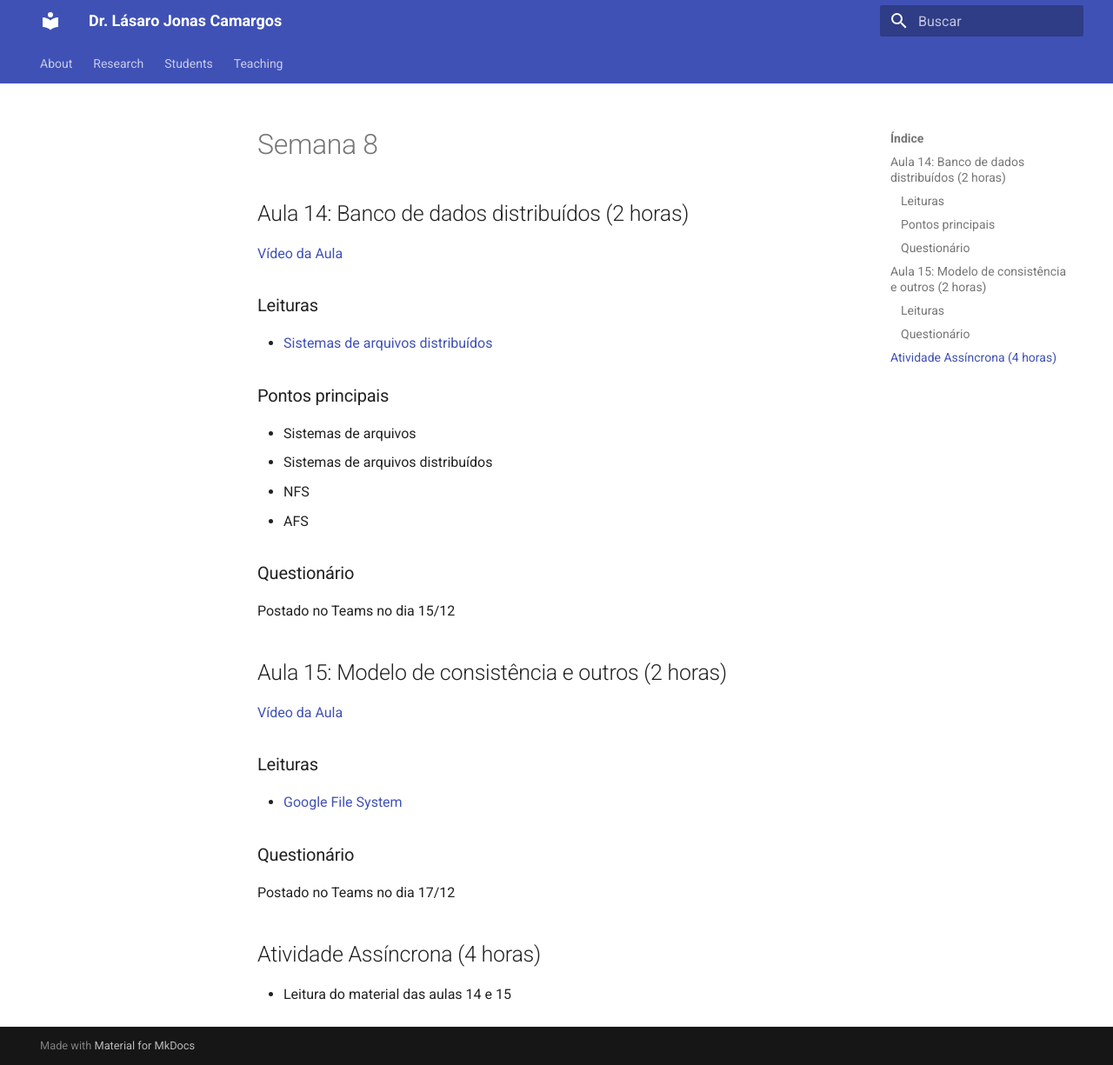
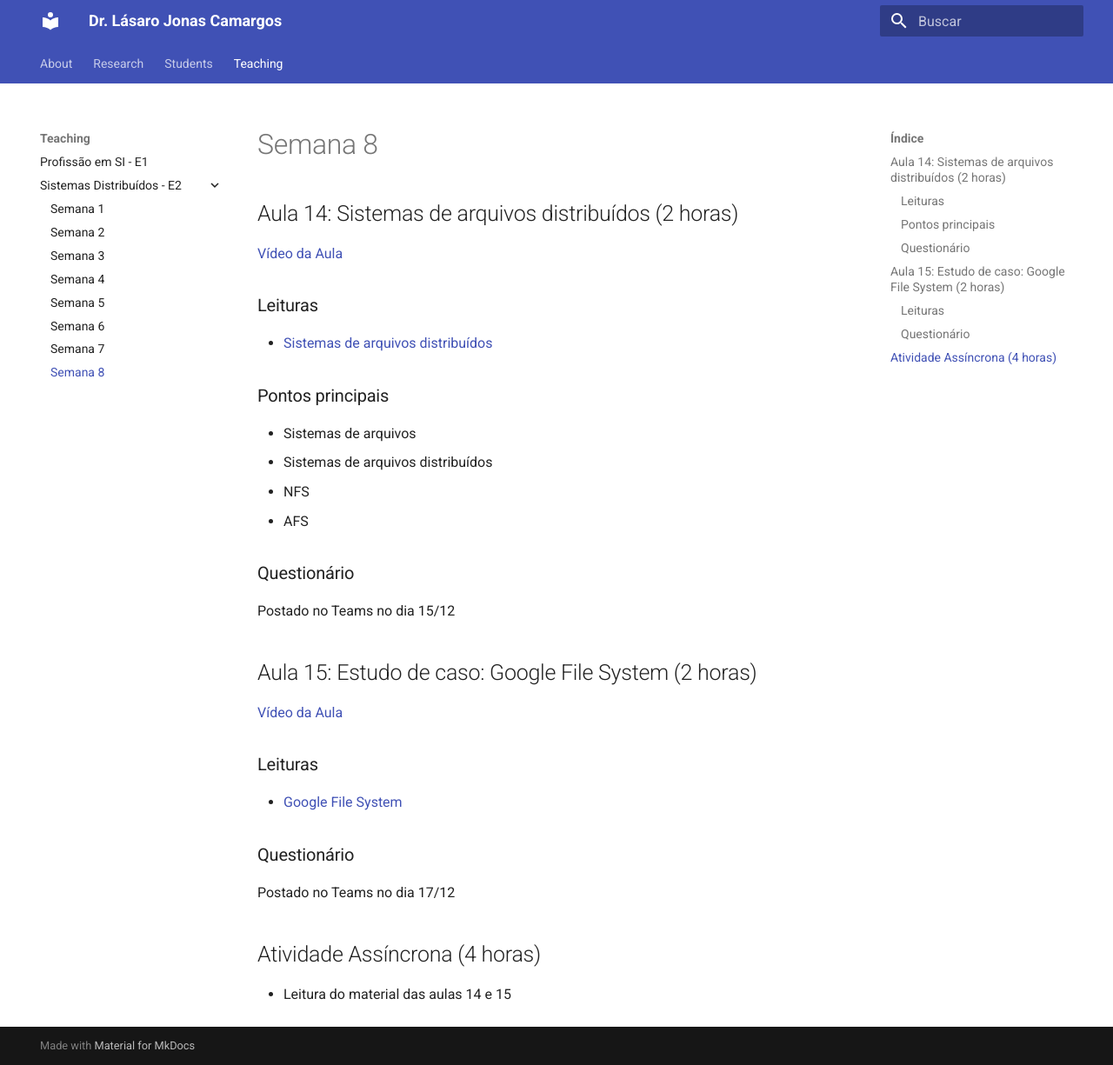
Before and after one commit to lasarojc/lasarojc.github.io, an MkDocs documentation site: the page built from docs/teaching/gbc074gsi028/semana8.md, in a window 1280 px wide and 1225 px high. Shown: the whole window at 87% size. Built offline with MkDocs 1.6.1 and Material for MkDocs 9.7.7, drawn with Linux system fonts in a browser that asks for light colours.

Commit message:
semana 8 - link para aula 14

```diff
--- a/docs/teaching/gbc074gsi028/semana8.md
+++ b/docs/teaching/gbc074gsi028/semana8.md
@@ -1,8 +1,8 @@
 # Semana 8
 
-## Aula 14: Banco de dados distribuídos (2 horas)
+## Aula 14: Sistemas de arquivos distribuídos (2 horas)
 
-[Vídeo da Aula]()
+[Vídeo da Aula](https://web.microsoftstream.com/video/cf40a6a8-6357-44f8-bf64-922a5d10b608)
 
 ### Leituras
 
@@ -19,7 +19,7 @@
 
 Postado no Teams no dia 15/12
 
-## Aula 15: Modelo de consistência e outros (2 horas)
+## Aula 15: Estudo de caso: Google File System (2 horas)
 
 [Vídeo da Aula]()
 
--- a/mkdocs.yml
+++ b/mkdocs.yml
@@ -18,6 +18,7 @@
                 - Semana 5: teaching/gbc074gsi028/semana5.md
                 - Semana 6: teaching/gbc074gsi028/semana6.md
                 - Semana 7: teaching/gbc074gsi028/semana7.md
+                - Semana 8: teaching/gbc074gsi028/semana8.md
 
 theme:
         name: material #readthedocs
```
